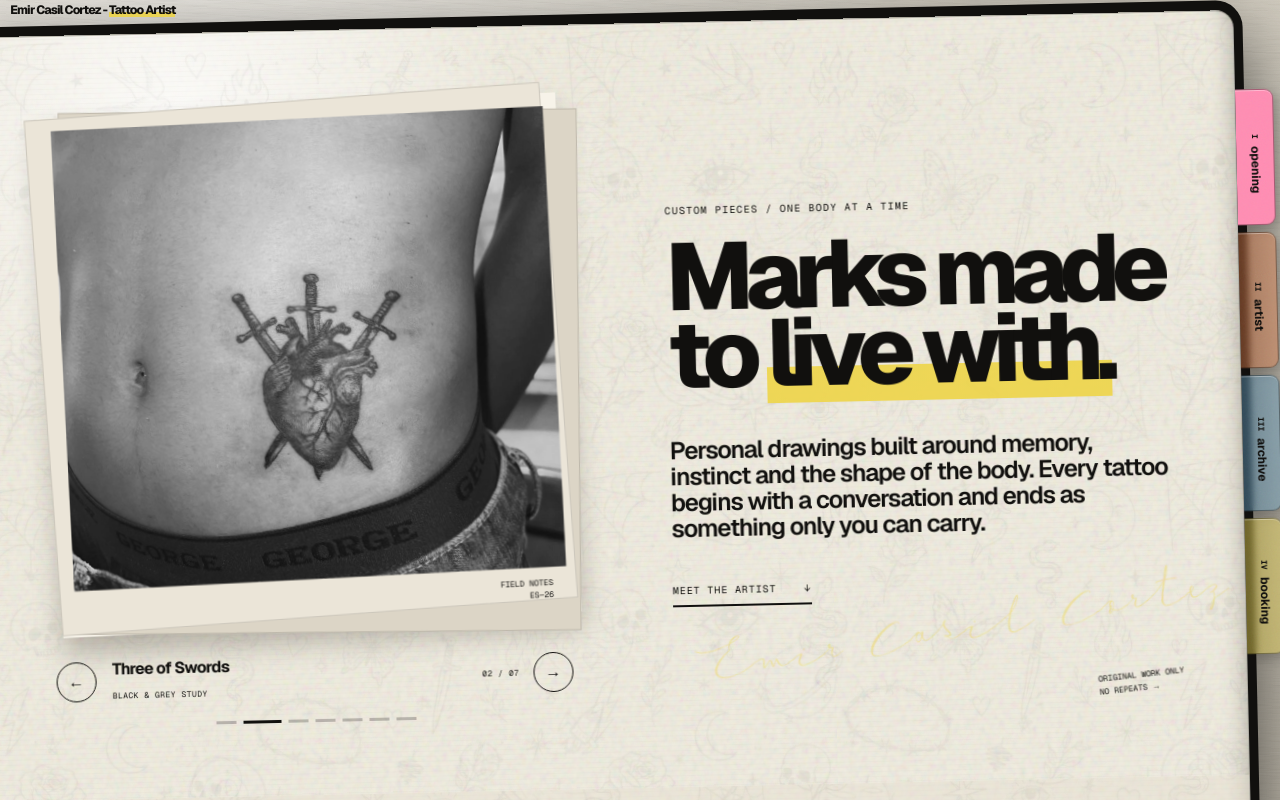
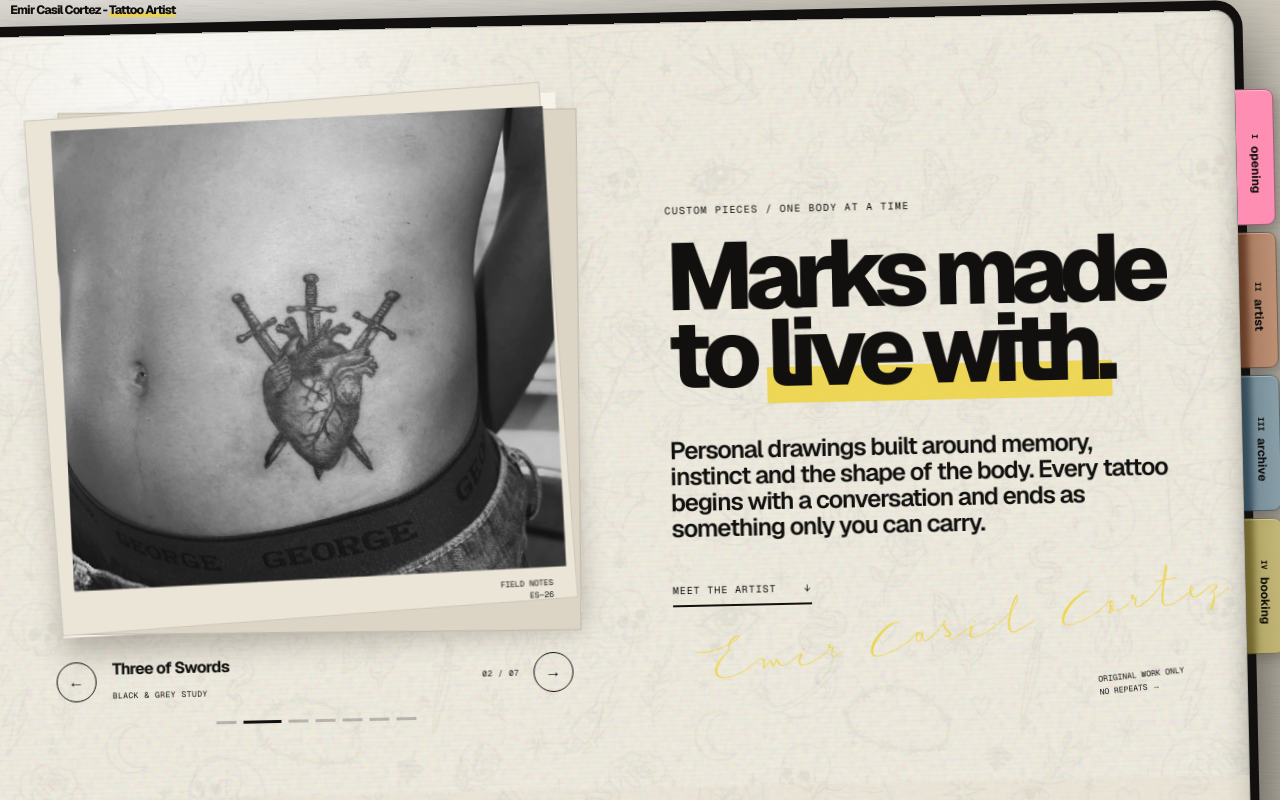
Before and after one commit to jaaseiadev/tattoo-site-ni-emir, a Next.js app: page / in a window 1280 px wide. Built offline with nearby package versions, Linux system fonts and the light colour scheme.

Commit message:
Make cursive marks solid yellow

```diff
--- a/app/globals.css
+++ b/app/globals.css
@@ -256,7 +256,7 @@ img { display: block; width: 100%; }
 .text-link span { transition: transform .2s; }
 .text-link:hover span { transform: translateY(4px); }
 
-.calligraphy { position: absolute; z-index: 4; display: block; width: clamp(320px,42vw,720px); aspect-ratio: 678/65; margin: 0; background-color: var(--yellow); -webkit-mask: url("/name-cursive.png") center/contain no-repeat; mask: url("/name-cursive.png") center/contain no-repeat; opacity: .42; mix-blend-mode: multiply; pointer-events: none; }
+.calligraphy { position: absolute; z-index: 4; display: block; width: clamp(320px,42vw,720px); aspect-ratio: 678/65; margin: 0; background-color: var(--yellow); -webkit-mask: url("/name-cursive.png") center/contain no-repeat; mask: url("/name-cursive.png") center/contain no-repeat; opacity: 1; mix-blend-mode: normal; pointer-events: none; }
 .calligraphy--opening { right: -7%; bottom: -12%; transform: rotate(-8deg); }
 .pencil-note { position: absolute; right: 2%; bottom: -24%; margin: 0; font-family: var(--font-geist-mono),monospace; font-size: 8px; line-height: 1.6; text-transform: uppercase; transform: rotate(-5deg); }
 
@@ -315,7 +315,7 @@ img { display: block; width: 100%; }
 .booking > p:not(.eyebrow):not(.calligraphy) { max-width: 420px; margin: 35px 0 0; color: rgba(240,236,223,.62); font-size: 13px; }
 .booking-button { display: inline-flex; gap: 46px; margin-top: 42px; padding: 18px 22px; border: 1px solid var(--paper); font-family: var(--font-geist-mono),monospace; font-size: 10px; text-transform: uppercase; letter-spacing: .09em; transition: background .2s,color .2s; }
 .booking-button:hover,.booking-button:focus-visible { background: var(--yellow); color: var(--ink); outline: none; }
-.calligraphy--booking { right: -2%; bottom: 8%; opacity: .32; mix-blend-mode: normal; transform: rotate(-7deg); }
+.calligraphy--booking { right: -2%; bottom: 8%; opacity: 1; mix-blend-mode: normal; transform: rotate(-7deg); }
 
 .footer { position: relative; isolation: isolate; min-height: 230px; display: grid; grid-template-columns: 1fr auto; align-content: center; gap: 45px; overflow: hidden; padding: 50px clamp(24px,4vw,74px); font-size: 12px; }
 .footer::before { background-position: center 38%; opacity: .034; }
```
